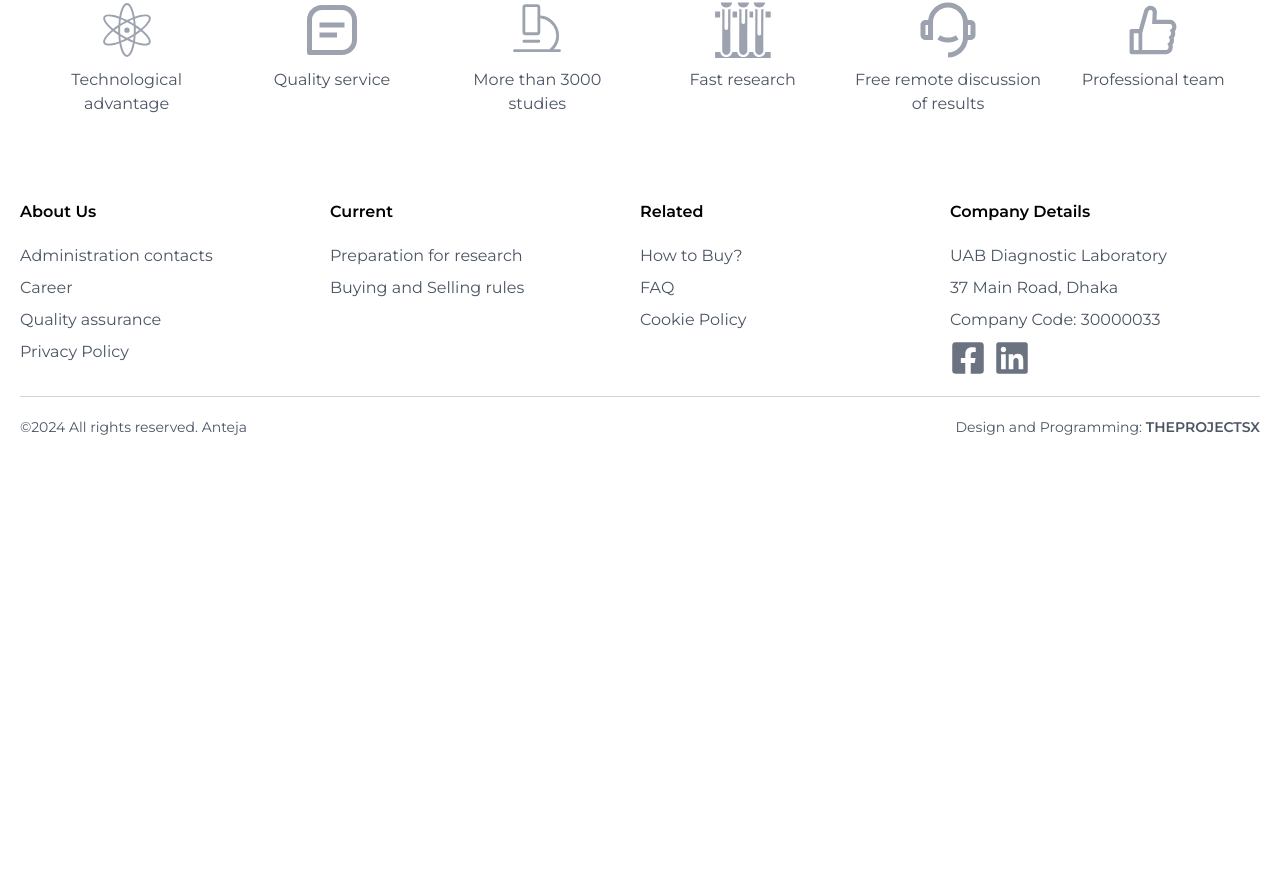
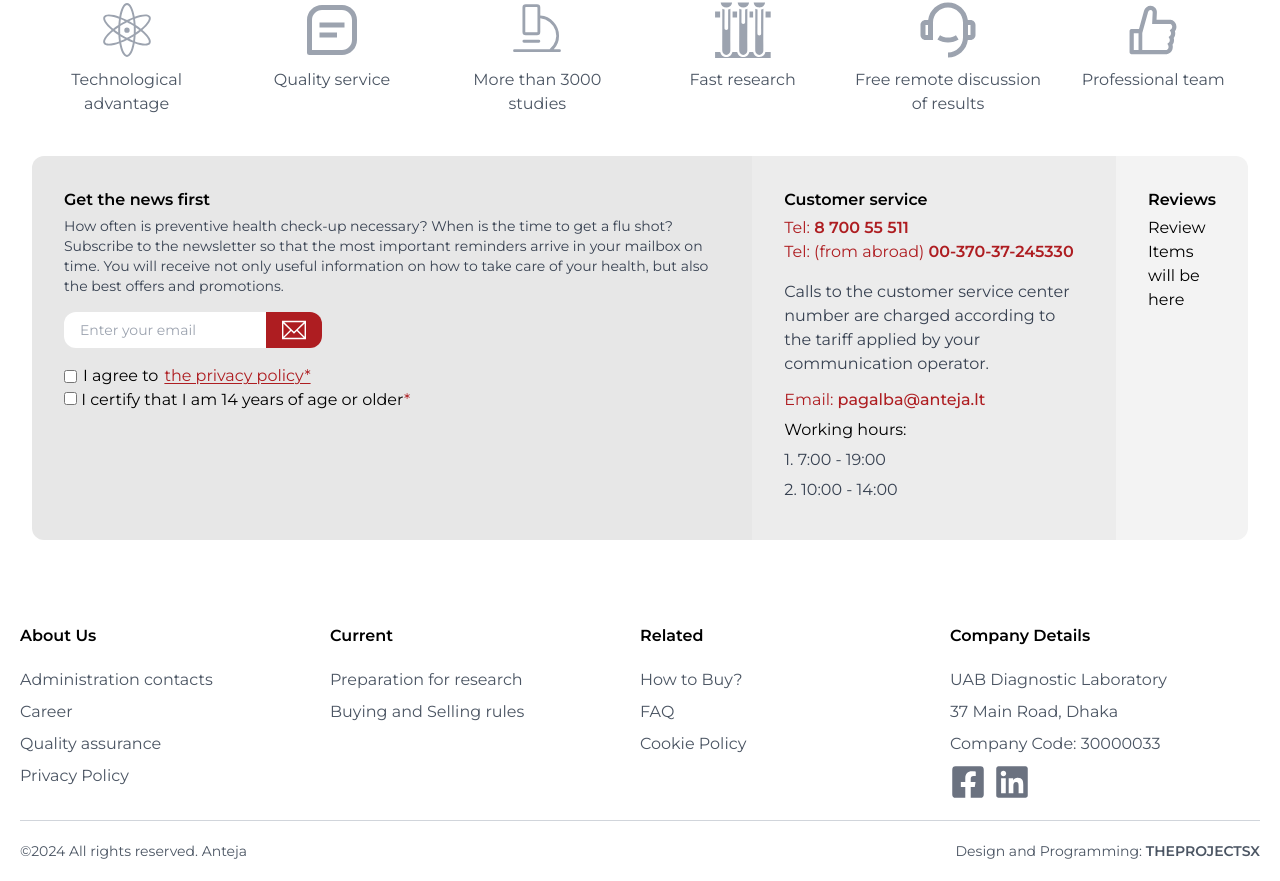
Before and after one commit to TheProjectsX/antieja-medical-homepage, a React (Vite) app: page / in a window 1280 px wide. Shown: the part 898-1779 px from the top of the page. Before the commit the page ends 1355 px from the top, so only its background shows below. Built offline with nearby package versions, Linux system fonts and the light colour scheme.

Commit message:
Contact section done

```diff
--- a/src/routes/Home.jsx
+++ b/src/routes/Home.jsx
@@ -11,6 +11,7 @@ import { PiMicroscopeLight } from "react-icons/pi";
 import { GiTestTubes } from "react-icons/gi";
 import { RiCustomerService2Line } from "react-icons/ri";
 import { AiOutlineLike } from "react-icons/ai";
+import { TfiEmail } from "react-icons/tfi";
 
 const Home = () => {
     return (
@@ -143,6 +144,78 @@ const Home = () => {
                     <p>Professional team</p>
                 </div>
             </section>
+
+            {/* Contact Section */}
+            <section className="rounded-xl overflow-hidden flex flex-col md:flex-row">
+                <div className="p-8 bg-[#e7e7e7]">
+                    <h4 className="font-semibold mb-1">Get the news first</h4>
+                    <p className="text-sm text-gray-700 mb-4">
+                        How often is preventive health check-up necessary? When
+                        is the time to get a flu shot? Subscribe to the
+                        newsletter so that the most important reminders arrive
+                        in your mailbox on time. You will receive not only
+                        useful information on how to take care of your health,
+                        but also the best offers and promotions.
+                    </p>
+                    <form onSubmit={(e) => e.preventDefault()}>
+                        <fieldset className="flex items-center mb-4">
+                            <input
+                                type="text"
+                                placeholder="Enter your email"
+                                className="border-none outline-none px-4 py-2 text-sm rounded-l-xl"
+                            />
+                            <button className="text-2xl px-4 py-1.5 rounded-r-xl bg-primary text-white">
+                                <TfiEmail />
+                            </button>
+                        </fieldset>
+
+                        <label className="flex items-center gap-1.5">
+                            <input type="checkbox" /> I agree to{" "}
+                            <Link
+                                to={"#"}
+                                className="text-primary underline underline-offset-2 decoration-primary"
+                            >
+                                the privacy policy*
+                            </Link>
+                        </label>
+                        <label>
+                            <input type="checkbox" /> I certify that I am 14
+                            years of age or older
+                            <span className="text-primary">*</span>
+                        </label>
+                    </form>
+                </div>
+                <div className="p-8 bg-[#ececec]">
+                    <h4 className="font-semibold mb-1">Customer service</h4>
+                    <p className="text-primary">
+                        Tel: <span className="font-semibold">8 700 55 511</span>
+                    </p>
+                    <p className="text-primary mb-4">
+                        Tel: (from abroad){" "}
+                        <span className="font-semibold">00-370-37-245330</span>
+                    </p>
+
+                    <p className="text-gray-700 mb-3">
+                        Calls to the customer service center number are charged
+                        according to the tariff applied by your communication
+                        operator.
+                    </p>
+
+                    <p className="text-primary mb-1.5">
+                        Email:{" "}
+                        <span className="font-medium">pagalba@anteja.lt</span>
+                    </p>
+
+                    <p className="mb-1.5">Working hours:</p>
+                    <p className="text-gray-700 mb-1.5">1. 7:00 - 19:00</p>
+                    <p className="text-gray-700 mb-1.5">2. 10:00 - 14:00</p>
+                </div>
+
+                <div className="p-8 bg-[#f3f3f3]">
+                    <h4 className="font-semibold mb-1">Reviews</h4>
+                    <div>Review Items will be here</div>
+                </div>
+            </section>
         </main>
     );
 };
```
